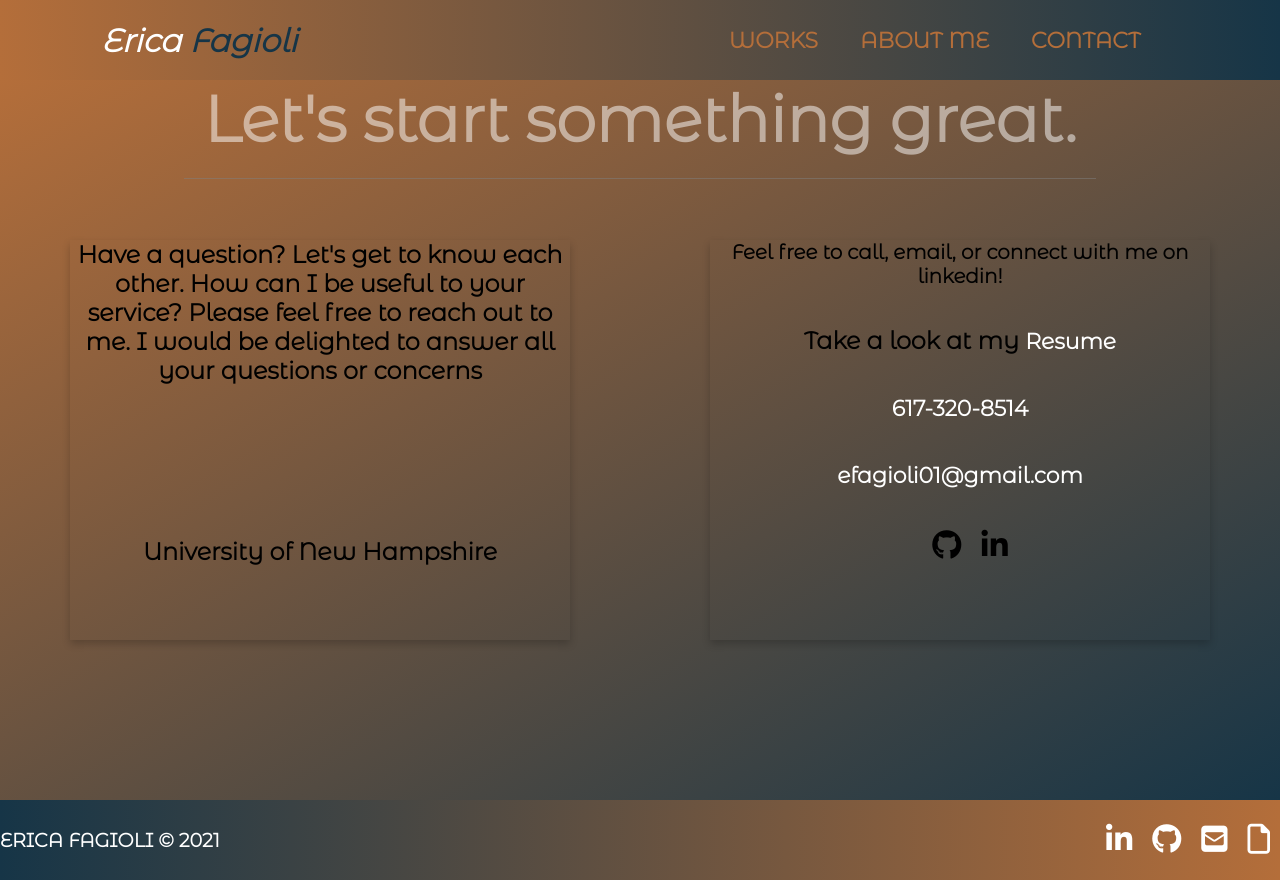
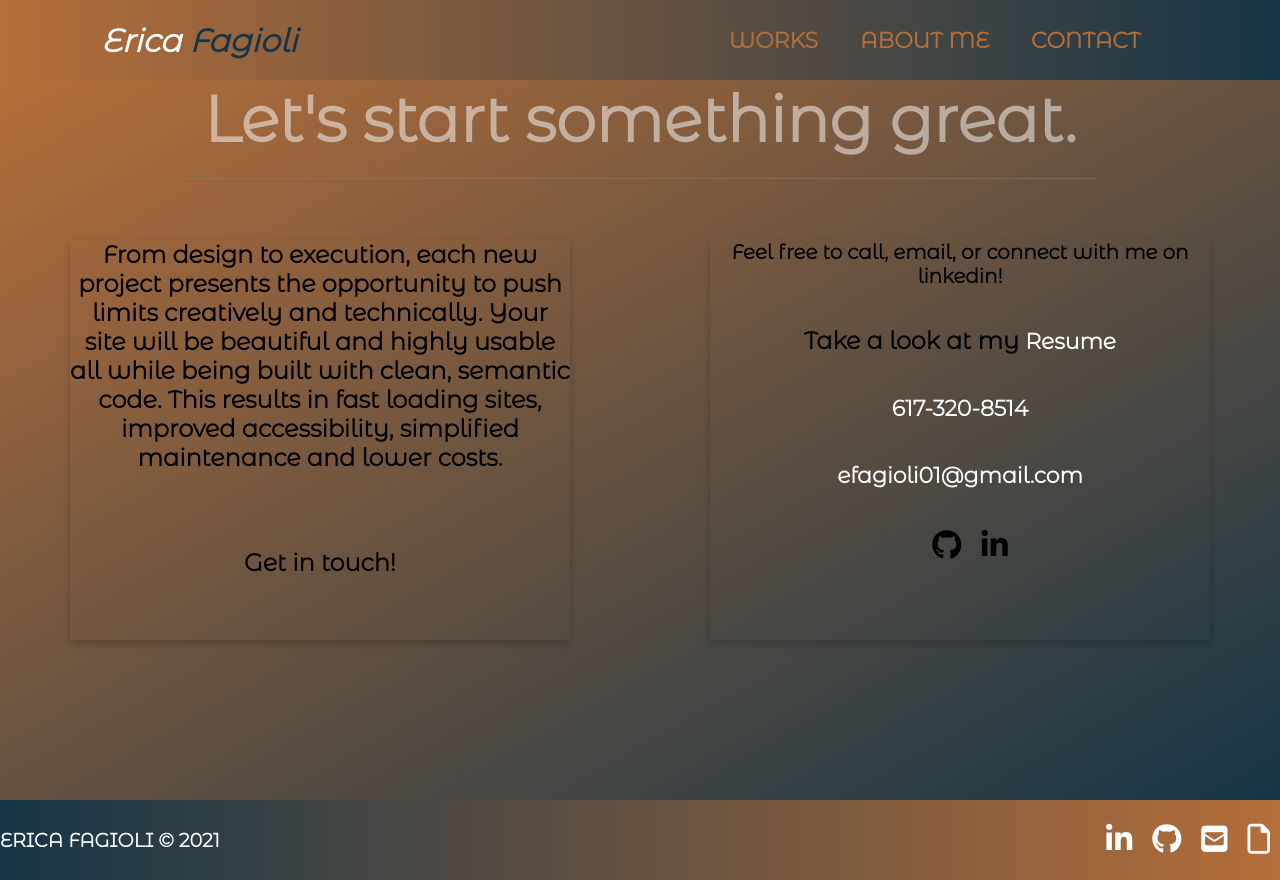
Before and after one commit to efagioli01/react-portfolio, a React (Create React App) app: page /contact in a window 1280 px wide. Built offline with nearby package versions, Linux system fonts and the light colour scheme.

Commit message:
updated home component

```diff
--- a/src/About.css
+++ b/src/About.css
@@ -103,5 +103,6 @@ margin-right: 20px;
 }
 
 .section{
+  line-height: 40px;
   margin-bottom: 300px;
 }
--- a/src/App.js
+++ b/src/App.js
@@ -19,7 +19,8 @@ function App() {
   <Router>
     <Navbar />
     <Switch>
-      <Route path='/home' exact component={Home} />
+
+      <Route path='/home'  component={Home} />
       <Route path='/about' component={About} />
       <Route path='/works' component={Works} />
       <Route path='/contact' component={Contact} />
--- a/src/components/pages/About.js
+++ b/src/components/pages/About.js
@@ -31,9 +31,8 @@ export default function About() {
 
                 <img id="profile" src={profile} />
 
-                I am a full stack web development student at University of New Hampshire. Set to graduate in the coming months, I am eager to secure challenging roles in world of web development.
-                My studies have provided me with broad proficiency in the use of coding methods, tools, software packages and techniques. Alongside this, I have been able to develop strong time management skills while studying and completing projects while working my full time management job. As such, I am confident that I can make an instant impact in web development roles.
-                I am eager to learn about potential career opportunities, so I would be pleased to chat about job openings in the web development sphere. My key skills include: HTML5, CSS, JavaScript, jQuery, Bootstrap, React, MERN.
+
+                Exceptionally creative and dependable Web Developer with a stellar customer service record and superb work ethic. Deeply knowledgeable in a wide variety of computer languages, user interface, and debugging processes as well as the principles and techniques of website construction and maintenance. Equipped with a diverse and promising skill set. Able to effectively self-manage during independent projects, as well as collaborate in a team setting.
 
             </p>
             <h2 className='h2skill'>skills</h2>
--- a/src/components/pages/Contact.js
+++ b/src/components/pages/Contact.js
@@ -10,14 +10,14 @@ export default function Contact() {
             <div className='contact'>
                 <h1 className='contacthead'>Let's start something great.</h1>
                 <div className="card">
-                    <p>Have a question?
-                        Let's get to know each other. How can I be useful to your service?
-                        Please feel free to reach out to me. I would be delighted to answer all your questions or concerns</p>
+                    <p>From design to execution, each new project presents the opportunity to push limits creatively and technically.
+                        Your site will be beautiful and highly usable all while being built with clean, semantic code. This results in fast
+                        loading sites, improved accessibility, simplified maintenance and lower costs.
+
+                    </p>
                     <br></br>
                     <br></br>
-                    <br></br>
-                    <br></br>
-                    <p>University of New Hampshire</p>
+                    <p>Get in touch!</p>
                 </div>
 
                 <div className="card">
--- a/src/components/pages/Home.js
+++ b/src/components/pages/Home.js
@@ -8,8 +8,8 @@ function Home() {
     <div className='hero-container'>
 
       <h1>Hello, I'm Erica!</h1>
-      <p>Full Stack developer based out of Fort Myers, FL </p>
-      <p>who enjoys creating dynamic websites and applications. </p>
+      <p>Full Stack Web Developer working remotely out of Fort Myers, FL! </p>
+      {/* <p>who has a passion for creating dynamic websites and applications. </p> */}
 
       <div className='hero-btns'>
         <Button
```
